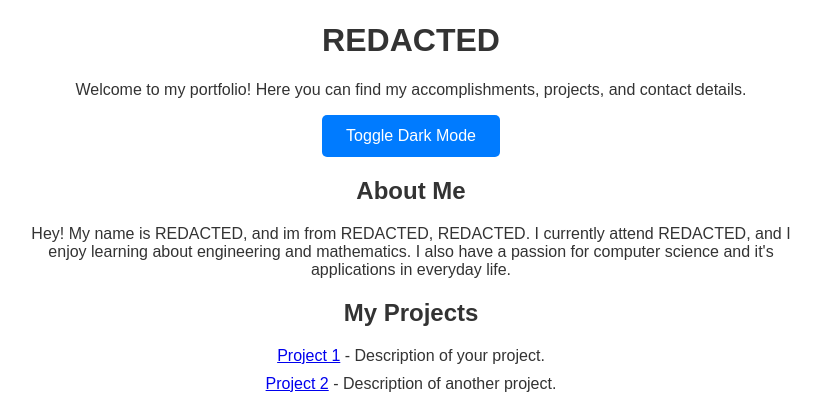
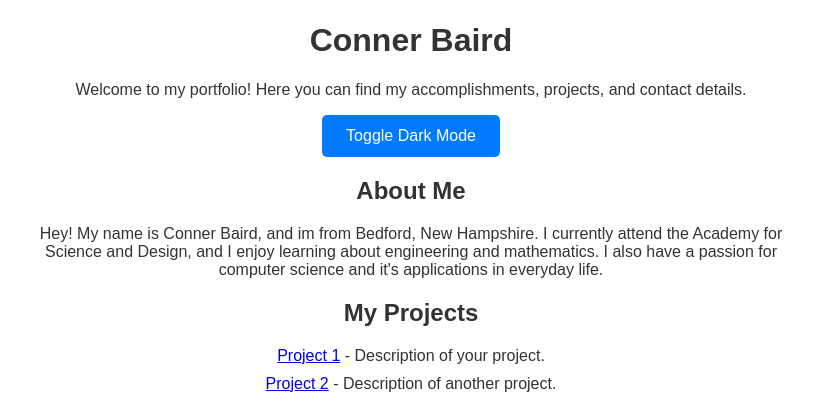
Before and after one commit to connerbaird8/MyPortfolioWebsite, a plain HTML site: page index.html in a window 1280 px wide. Shown: the part 201-610 px from the top of the page, without its empty margins (229-1050 px from the left). Drawn offline with Linux system fonts and the light colour scheme.

Commit message:
index.html

```diff
--- a/index.html
+++ b/index.html
@@ -13,14 +13,14 @@
     <div class="container">
         <header>
             <img src="profile.jpg" alt="Your Profile Picture" class="profile-pic">
-            <h1 id="name">REDACTED</h1>
+            <h1 id="name">Conner Baird</h1>
             <p>Welcome to my portfolio! Here you can find my accomplishments, projects, and contact details.</p>
             <button onclick="toggleDarkMode()">Toggle Dark Mode</button>
         </header>
 
         <section id="about">
             <h2>About Me</h2>
-            <p>Hey! My name is REDACTED, and im from REDACTED, REDACTED. I currently attend REDACTED, and I enjoy learning about engineering and mathematics. I also have a passion for computer science and it's applications in everyday life.</p>
+            <p>Hey! My name is Conner Baird, and im from Bedford, New Hampshire. I currently attend the Academy for Science and Design, and I enjoy learning about engineering and mathematics. I also have a passion for computer science and it's applications in everyday life.</p>
         </section>
 
         <section id="projects">
```
